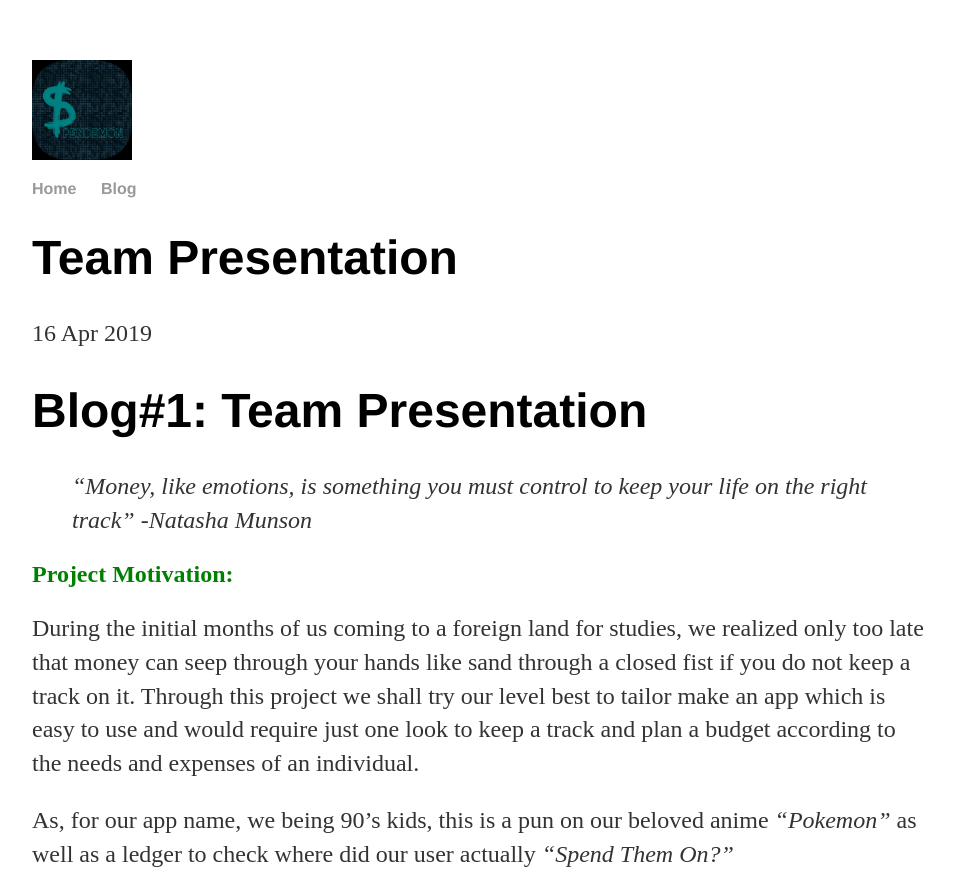
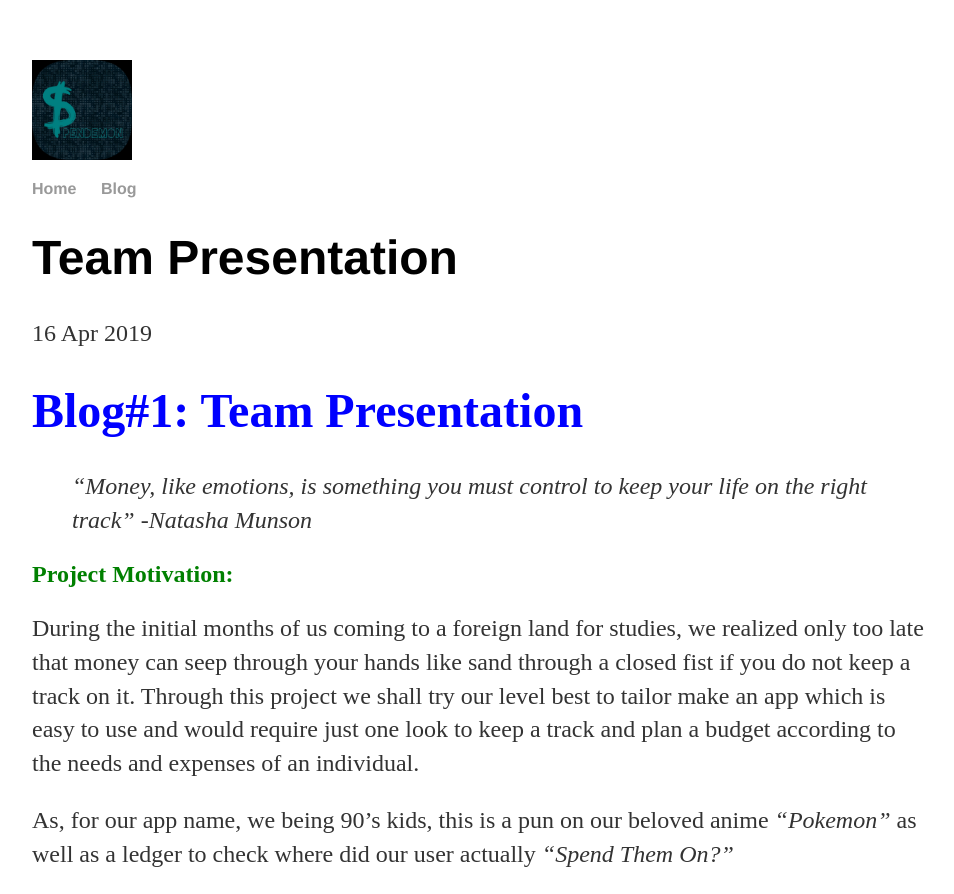
Before and after one commit to 785pavan/isee2019-SPENDEMON, a Jekyll site: the page built from docs/_posts/2019-04-16-ISEE-2019-Team-Presentation.md, in a window 1280 px wide. Shown: the top 894 px of the page, without its empty margins (160-1114 px from the left). Built offline with Jekyll 4.4.1, drawn with Linux system fonts in a browser that asks for light colours.

Commit message:
Update 2019-04-16-ISEE-2019-Team-Presentation.md

```diff
--- a/docs/_posts/2019-04-16-ISEE-2019-Team-Presentation.md
+++ b/docs/_posts/2019-04-16-ISEE-2019-Team-Presentation.md
@@ -4,7 +4,7 @@ title: "Team Presentation"
 date: 2019-04-16
 ---
 
-# **Blog#1: Team Presentation**
+# **<span style="color:Blue; font-family:Bebas Neue">Blog#1: Team Presentation</span>**
 > *"Money, like emotions, is something you must control to keep your life on the right track"
   -Natasha Munson*
 
@@ -21,8 +21,8 @@ As, for our app name, we being 90's kids, this is a pun on our beloved anime *"P
 
 ***
 ## Our Team:
-<img src="{{site.baseurl}}/images/team_pokemon.jpg" alt="Pokemon team image" width="250" align = "left" />
-<img src="{{site.baseurl}}/images/Team_logo.jpg" alt="Team logo image" width="250" />
+<img src="{{site.baseurl}}/images/team_pokemon.jpg" alt="Pokemon team image" width="250" align = "middle" />
+
 
 
 
```
